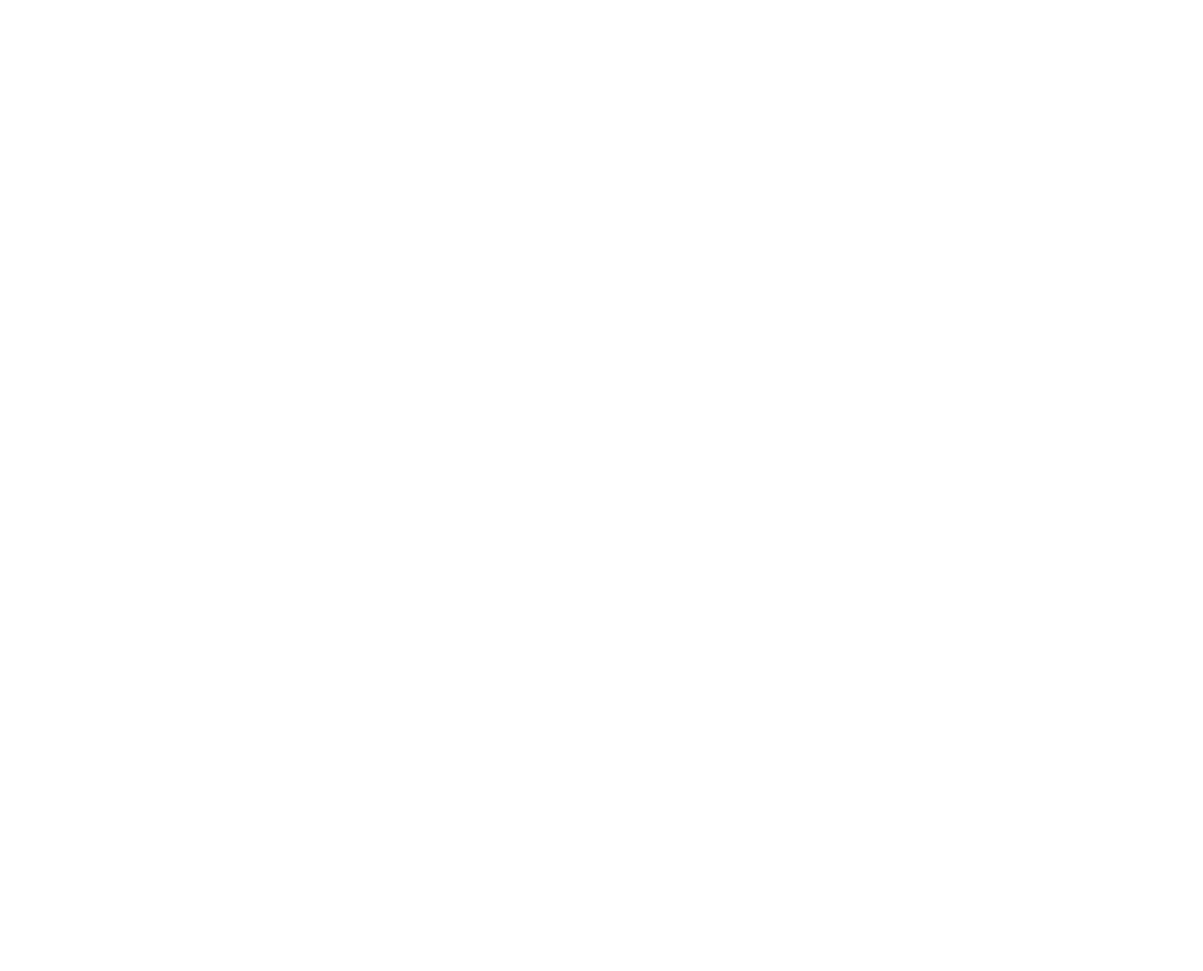
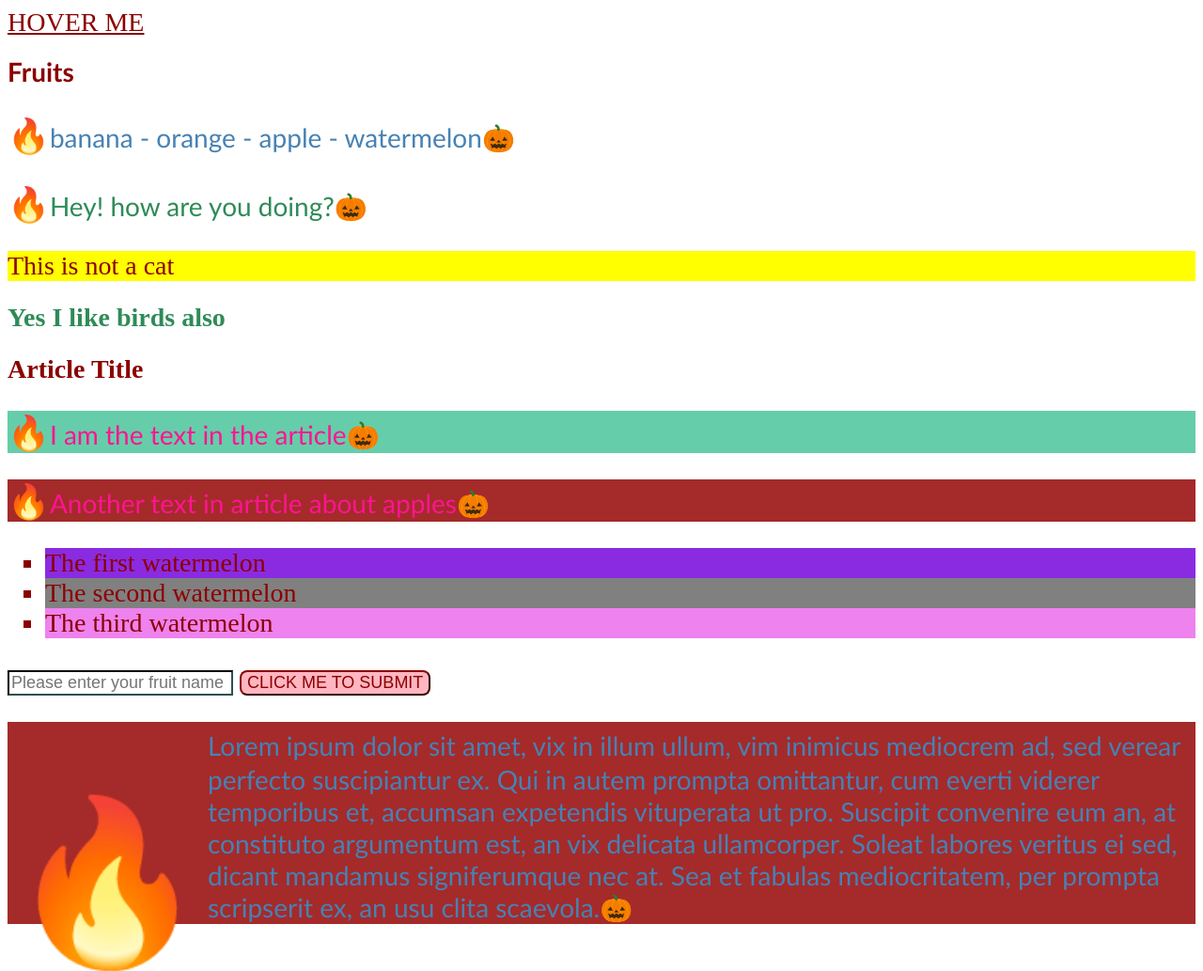
Before and after one commit to annikenlys/week-3-html-css, a plain HTML site: page index.html in a window 1280 px wide. Shown: the top 1033 px of the page at 94% size. Before the commit the page ends 800 px from the top, so only its background shows below. Drawn offline with Linux system fonts and the light colour scheme.

Commit message:
CSS Selector

```diff
--- a/index.html
+++ b/index.html
@@ -3,14 +3,50 @@
 
 <head>
     <meta charset="UTF-8">
-    <meta >
-    <title></title>
-    <link >
+    <meta name="viewport" content="width=device-width, initial-scale=1.0">
+    <title>CSS - Selectors</title>
+    <link href="style.css" rel="stylesheet" type="text/css">
 </head>
 <body>
-    <header>
 
-    </header>
+    <a href="#">HOVER ME</a>
+
+    <h1>Fruits</h1>
+
+    <p>banana - orange - apple - watermelon</p>
+
+    <p class="highlight">Hey! how are you doing?</p>
+
+    <section id="header">
+        This is not a cat
+    </section>
+
+    <h2 class="highlight">
+        Yes I like birds also
+    </h2>
+
+    <article>
+        <h2>Article Title</h2>
+        <p>I am the text in the article</p>
+        <p>Another text in article about apples</p>
+    </article>
+
+    <ul>
+        <li>The first watermelon</li>
+        <li>The second watermelon</li>
+        <li>The third watermelon</li>
+    </ul>
+
+    <input type="text" placeholder="Please enter your fruit name"/>
+
+    <input type="submit" value="Click me to submit"/>
+
+    <p class="dummy">Lorem ipsum dolor sit amet, vix in illum ullum, vim inimicus mediocrem ad, sed verear perfecto
+        suscipiantur ex. Qui in autem prompta omittantur, cum everti viderer temporibus et, accumsan expetendis
+        vituperata ut pro. Suscipit convenire eum an, at constituto argumentum est, an vix delicata ullamcorper. Soleat
+        labores veritus ei sed, dicant mandamus signiferumque nec at. Sea et fabulas mediocritatem, per prompta
+        scripserit ex, an usu clita scaevola.</p>
+
 </body>
 
 </html>
--- a/style.css
+++ b/style.css
@@ -0,0 +1,102 @@
+/* Universal Selector (*) */
+* {
+    color: darkred;
+    font-size: 28px;
+}
+
+a:hover {
+    background-color: lightgreen;
+}
+
+/* Tag Selector */
+p {
+    color: steelblue;
+}
+
+/* Class Selector */
+.highlight {
+    color: seagreen;
+}
+
+/* ID Selector */
+#header {
+    background-color: yellow;
+}
+
+/* Descendant Selector*/
+article p {
+    color: deeppink;
+}
+
+/* Child Selector ( parent > child )
+   Matches an element that is a direct
+   child of a specific element  */
+ul > li {
+    list-style-type: square;
+}
+
+/* General Sibling Selector */
+h2 ~ p {
+    background-color: brown;
+}
+
+/* Sibling Selector
+   (element1 + element2)
+   it will select the element
+   which will follow another
+   specific element immediately
+   after it  */
+h2 + p {
+    background-color: mediumaquamarine;
+}
+
+/* Attribute Selector*/
+input[type="text"] {
+    color: black;
+    font-size: 18px;
+    border-color: darkslategrey;
+}
+
+input[type="submit"] {
+    background-color: lightpink;
+    color: darkred;
+    border-color: darkred;
+    border-radius: 8px;
+    font-size: 18px;
+    text-transform: uppercase;
+}
+
+/* Pseudo-Class */
+ul li:first-child {
+    background-color: blueviolet;
+}
+
+ul li:last-child {
+    background-color: violet;
+}
+
+ul li:nth-child(2) {
+    background-color: grey;
+}
+
+/* Pseudo-element :: Before and ::After */
+
+p::before {
+    content: "🔥";
+    font-size: 36px;
+}
+
+p::after {
+    content: "🎃";
+}
+
+/* Grouping Selector */
+h1, p {
+    font-family: Calibri, serif;
+}
+
+/* Combining Selector */
+p.dummy::first-letter {
+    font-size: 36px;
+    initial-letter: 4 8;
+}
```
